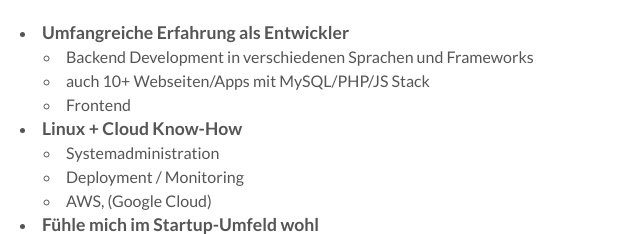
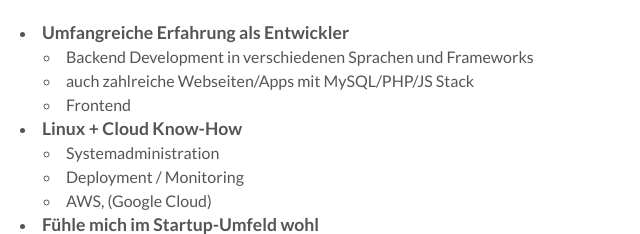
Before and after one commit to theduke-jobs/theduke-jobs.github.io, a plain HTML site: page ready2order/index.html in a window 1280 px wide. Shown: the part 475-709 px from the top of the page, 320-960 px from the left. Drawn offline with nearby package versions, Linux system fonts and the light colour scheme.

Commit message:
minor bulletpoints change

```diff
--- a/ready2order/index.html
+++ b/ready2order/index.html
@@ -97,7 +97,7 @@
                                         </span>
 										<ul>
 											<li>Backend Development in verschiedenen Sprachen und Frameworks</li>
-											<li>auch 10+ Webseiten/Apps mit MySQL/PHP/JS Stack</li>
+											<li>auch zahlreiche Webseiten/Apps mit MySQL/PHP/JS Stack</li>
 											<li>Frontend</li>
 										</ul>
                                    </li>
```
